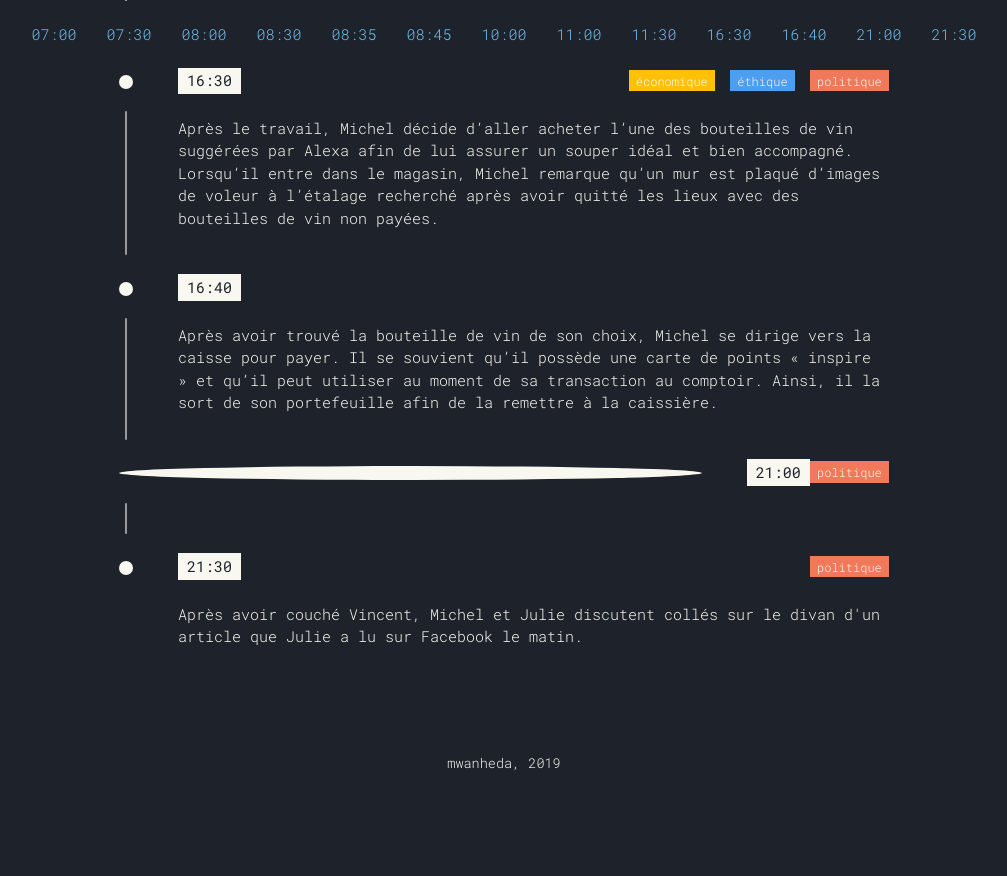
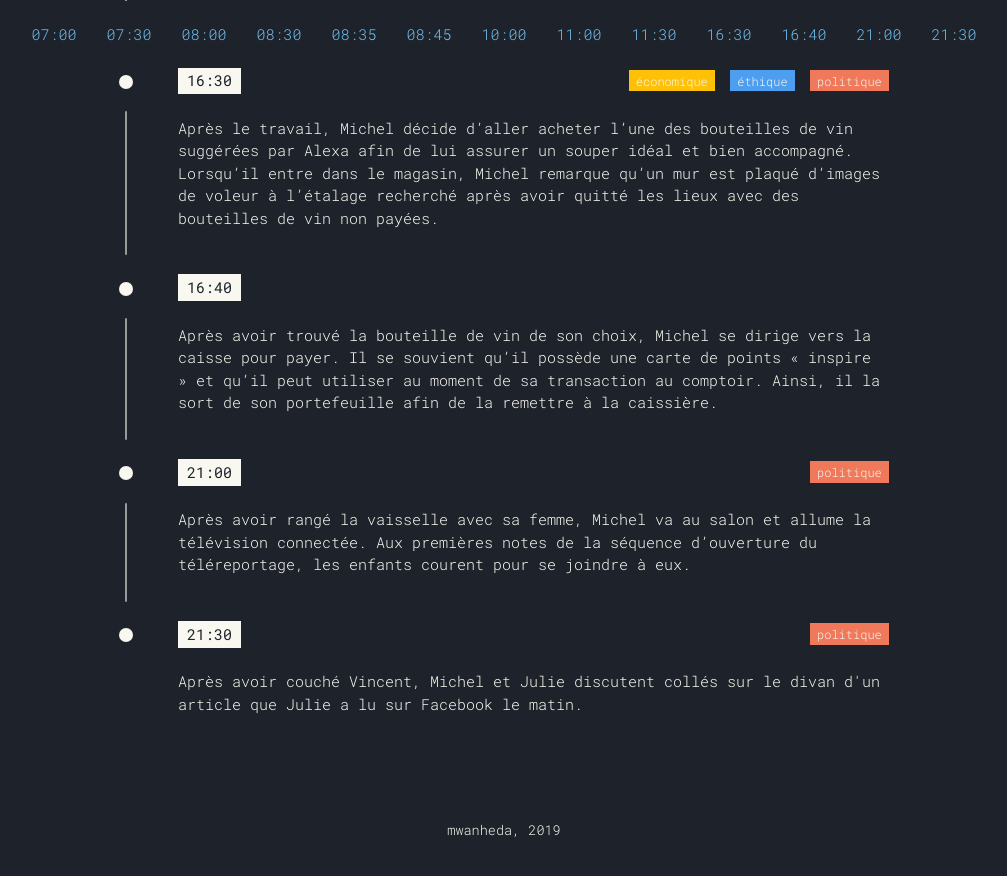
Before and after one commit to mwanheda/michel, a Jekyll site: the page built from _pages/steps.html, in a window 1280 px wide and 900 px high, scrolled down 2219 px. Shown: the top 876 px of the window, without its empty margins (136-1143 px from the left). Built offline with Jekyll 4.4.1, drawn with Linux system fonts in a browser that asks for light colours; before the commit the page ends 3052 px from its top, so only the background shows below that.

Commit message:
Update 2100.md

```diff
--- a/_steps/2100.md
+++ b/_steps/2100.md
@@ -2,6 +2,10 @@
 layout: step
 time: '21:00'
 description: >
+  Après avoir rangé la vaisselle avec sa femme, Michel va au salon et allume la télévision connectée. Aux premières notes de la séquence d’ouverture du téléreportage, les enfants courent pour se joindre à eux.
+
+Des images de Shanghai et de Pékin s’affichent à l’écran. Les paysages sont remarquables, mais la voix hors-champs semble très sérieuse : ce soir, le sujet du reportage est le controversé Système de crédit social chinois.
+
 issues: ['political']
 permalink: /2100
 ---
```
